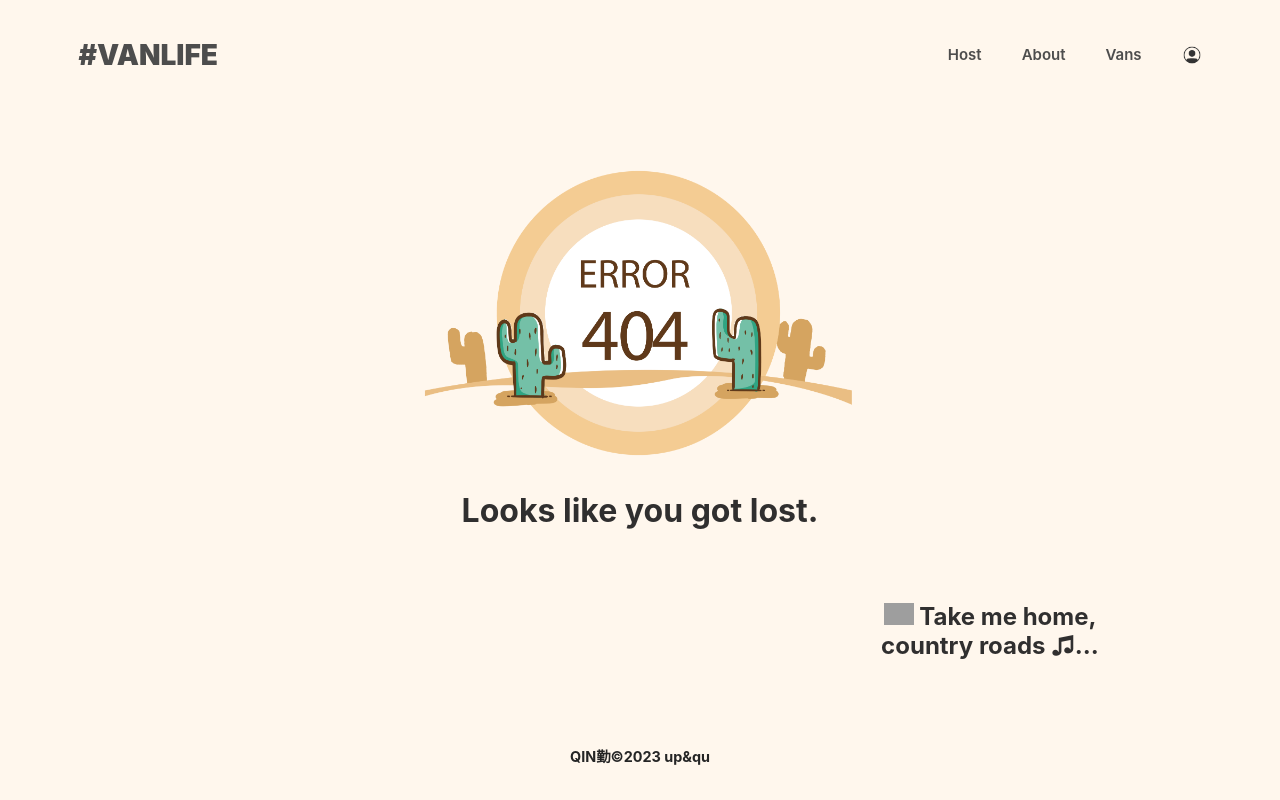
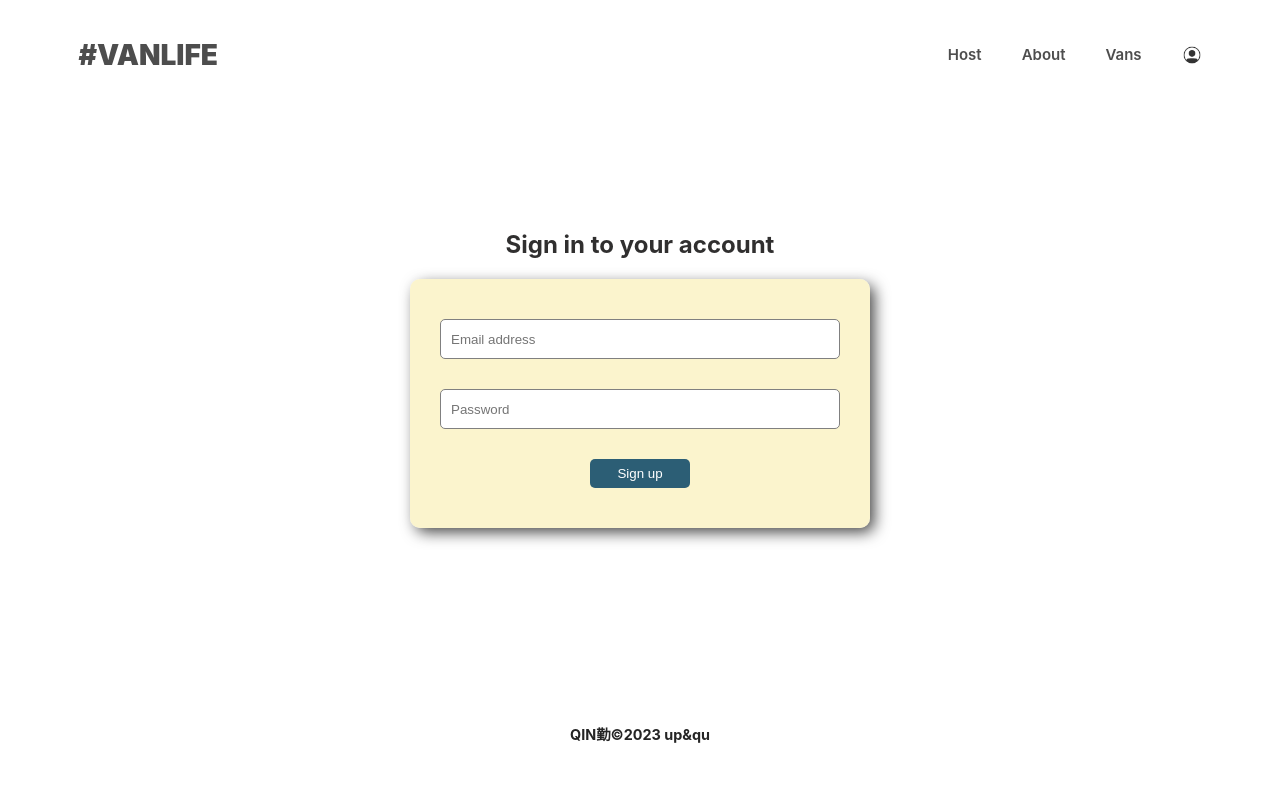
Before and after one commit to Qinisfighting/vanlife, a React (Vite) app: page /login in a window 1280 px wide. Built offline with nearby package versions, Linux system fonts and the light colour scheme; grey boxes are pictures that could not be loaded.

Commit message:
login page base setup

```diff
--- a/src/App.jsx
+++ b/src/App.jsx
@@ -4,6 +4,7 @@ import { RouterProvider,
          Route, } from "react-router-dom"
 import Layout from "./components/Layout"
 import HostLayout from "./components/HostLayout"
+import Error from "./components/Error"
 import Home from "./pages/Home"
 import About from "./pages/About"
 import Vans, { loader as vansLoader } from "./pages/Vans/Vans"
@@ -17,18 +18,15 @@ import HostVanInfo from "./pages/Host/HostVanInfo"
 import HostVanPricing from "./pages/Host/HostVanPricing"
 import HostVanPhotos from "./pages/Host/HostVanPhotos"
 import Page404 from "./pages/Page404"
-import Error from "./components/Error"
+import Login from "./pages/Login"
+
+
 
 const router = createBrowserRouter(createRoutesFromElements(
   /*https://reactrouter.com/en/main/start/concepts#index-routes  */
   <Route path="/" element={<Layout />}>
   <Route index  element={<Home />} />
-  <Route path='about' element={<About />} />
-  <Route path='vans' element={<Vans />} loader={vansLoader} errorElement={<Error />} />
-  <Route path="vans/:id" element={<VanDetail />} loader={vanDetailLoader} errorElement={<Error />}/>
-{/*1):id is a dynamic id variale, it should be identical to Vans.jsx line 19.
-   2)nested route is only used when you need to have a shared UI, here with vans detail route we don't need to nest.   */}
-    <Route path="host" element={<HostLayout />}>
+  <Route path="host" element={<HostLayout />}>
        <Route index element={<Dashboard />} />
        <Route path="income" element={<Income />}  />
        <Route path="hostvans" element={<Hostvans />}  loader={hostVansLoader} errorElement={<Error />}/>
@@ -38,8 +36,14 @@ const router = createBrowserRouter(createRoutesFromElements(
          <Route path="pricing" element={<HostVanPricing />} />
          <Route path="photos" element={<HostVanPhotos />} />
        </Route>
-    </Route>
-    <Route path='*' element={<Page404 />} />
+  </Route>
+  <Route path='about' element={<About />} />
+  <Route path='vans' element={<Vans />} loader={vansLoader} errorElement={<Error />} />
+  <Route path="vans/:id" element={<VanDetail />} loader={vanDetailLoader} errorElement={<Error />}/>
+{/*1):id is a dynamic id variale, it should be identical to Vans.jsx line 19.
+   2)nested route is only used when you need to have a shared UI, here with vans detail route we don't need to nest.   */}
+  <Route path="login" element={<Login />} />
+  <Route path='*' element={<Page404 />} />
    {/*catchall route with path='*' */}
   </Route>
 
--- a/src/main.jsx
+++ b/src/main.jsx
@@ -7,6 +7,7 @@ import './styles/home.css'
 import './styles/host.css'
 import './styles/login.css'
 import './styles/vans.css'
+import './styles/login.css'
 
 
 ReactDOM.createRoot(document.getElementById('root')).render(
--- /dev/null
+++ b/src/pages/Login.jsx
@@ -0,0 +1,54 @@
+import { useState } from "react"
+
+export default function Login() {
+    const[formData, setFormData] = useState({
+        email: "",
+        password: ""
+    })
+
+
+    function handleChange(e) {
+        const {name, value} = e.target;
+        setFormData(prev => ({
+            ...prev,
+            [name]: value
+        }))
+    }
+
+    function handleSubmit(e) {
+        e.preventDefault()
+        alert("Successfully logged in!")
+    }
+
+
+    return (
+        <div className="form-container">
+            <h2>Sign in to your account</h2>
+            <form className="form" onSubmit={handleSubmit}>
+                <input
+                   type="email"
+                   placeholder="Email address"
+                   className="form--input"
+                   name="email"
+                   value={formData.email}
+                   onChange={handleChange}
+                 />
+                  <input
+                    type="password"
+                    placeholder="Password"
+                    className="form--input"
+                    name="password"
+                    value={formData.password}
+                    onChange={handleChange}
+                />
+                  <button
+                    className="form--submit"
+                >
+                    Sign up
+                </button>
+            </form>
+        </div>
+    )
+
+
+}
--- a/src/styles/index.css
+++ b/src/styles/index.css
@@ -17,7 +17,7 @@ body {
 
 	margin: 0 20px 100px;
 	padding: 0;
-	background-color: #fff7ed;
+	background-color: white;
 	-ms-overflow-style: none;
     scrollbar-width: none;
 
--- a/src/styles/login.css
+++ b/src/styles/login.css
@@ -0,0 +1,44 @@
+.form-container {
+    height: 56vh;
+    max-width: 500px;
+    margin: 100px auto 0;
+    padding: 20px;
+}
+
+.form-container h2{
+    text-align: center;
+    margin: 0 0 20px;
+}
+
+.form {
+    background-color: rgba(250, 242, 192, 0.788);
+    padding: 40px 30px;
+    border-radius: 10px;
+    display: flex;
+    flex-direction: column;
+    align-items: center;
+    box-shadow: 5px 5px 15px -1px rgba(0,0,0,0.75);
+}
+
+.form--input {
+    width: 100%;
+    margin-bottom: 30px;
+    height: 40px;
+    border-radius: 5px;
+    border: 1px solid gray;
+    padding: 5px 10px;
+}
+
+.form--submit {
+    width: 100px;
+    padding: 7px;
+    border-radius: 5px;
+    color: white;
+    background-color:  #2c5e75;
+    border: none;
+    cursor: pointer;
+}
+
+.form--submit:hover{
+    transform: translate(1px, 1px);
+}
```
